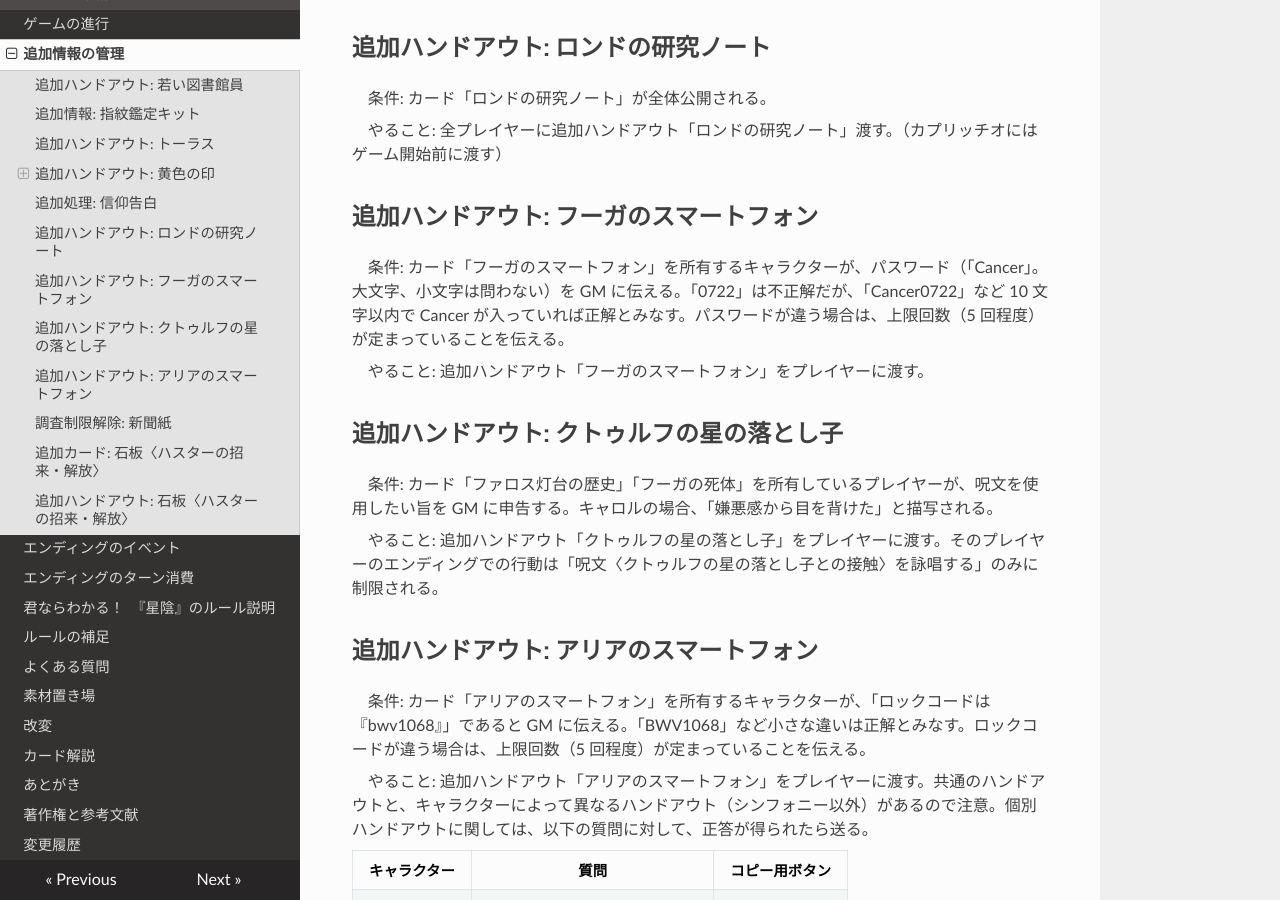
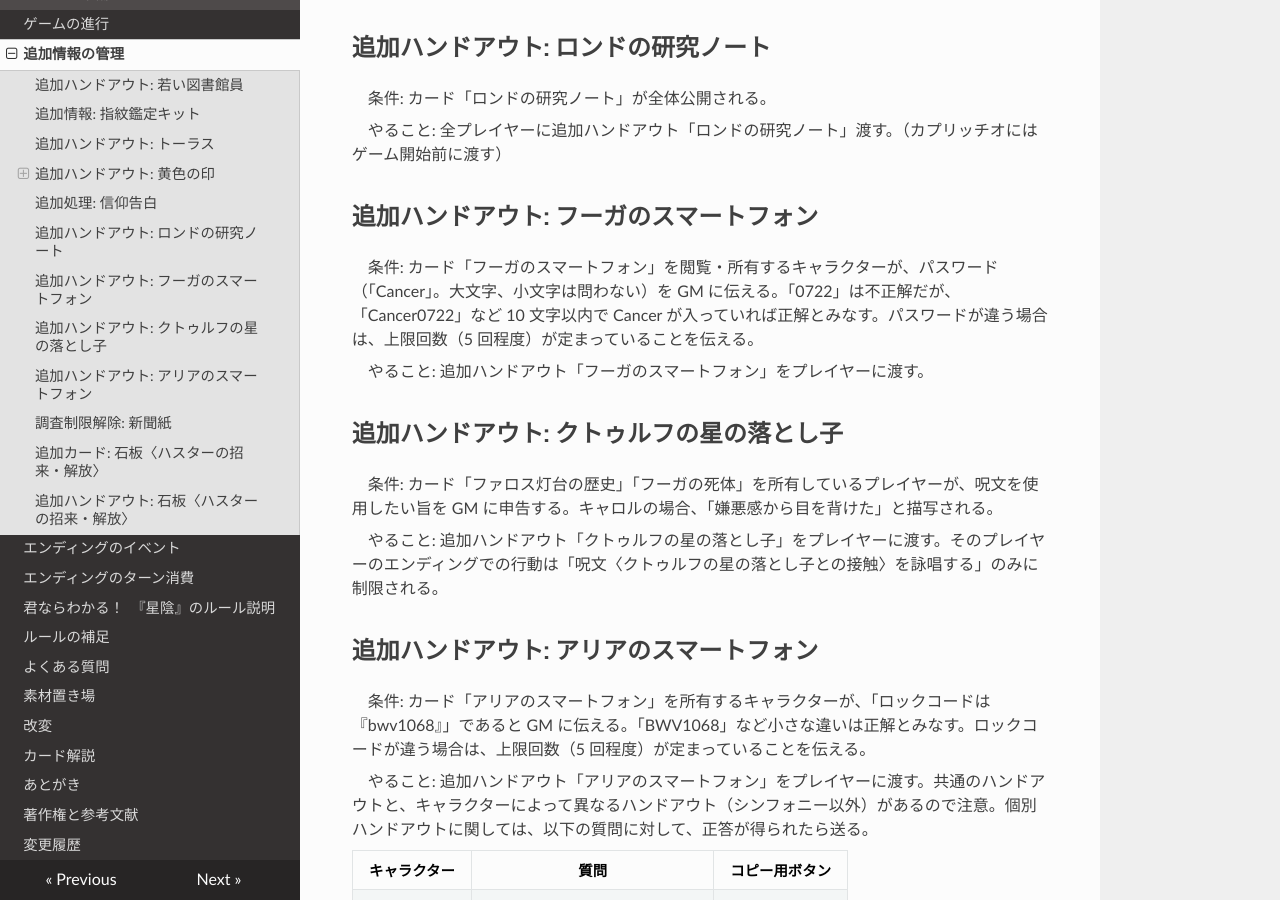
Before and after one commit to KTakahiro1729/Hoshikage, an MkDocs documentation site: the page built from docs/AdditionalInfos.md, in a window 1280 px wide and 900 px high, scrolled down 3153 px. Built offline with MkDocs 1.6.1, drawn with Linux system fonts in a browser that asks for light colours; nearby versions of some CDN libraries.

Commit message:
fix old parts

```diff
--- a/docs/AdditionalInfos.md
+++ b/docs/AdditionalInfos.md
@@ -105,7 +105,7 @@ navigator.clipboard.writeText(txt);
 
 ## 追加ハンドアウト: フーガのスマートフォン
 
-条件: カード「フーガのスマートフォン」を所有するキャラクターが、パスワード（「Cancer」。大文字、小文字は問わない）を GM に伝える。「0722」は不正解だが、「Cancer0722」など 10 文字以内で Cancer が入っていれば正解とみなす。パスワードが違う場合は、上限回数（5 回程度）が定まっていることを伝える。
+条件: カード「フーガのスマートフォン」を閲覧・所有するキャラクターが、パスワード（「Cancer」。大文字、小文字は問わない）を GM に伝える。「0722」は不正解だが、「Cancer0722」など 10 文字以内で Cancer が入っていれば正解とみなす。パスワードが違う場合は、上限回数（5 回程度）が定まっていることを伝える。
 
 やること: 追加ハンドアウト「フーガのスマートフォン」をプレイヤーに渡す。
 
```
Also changed, not shown: docs/AnswersHints.md (+5 -3 lines), 2 other files.
